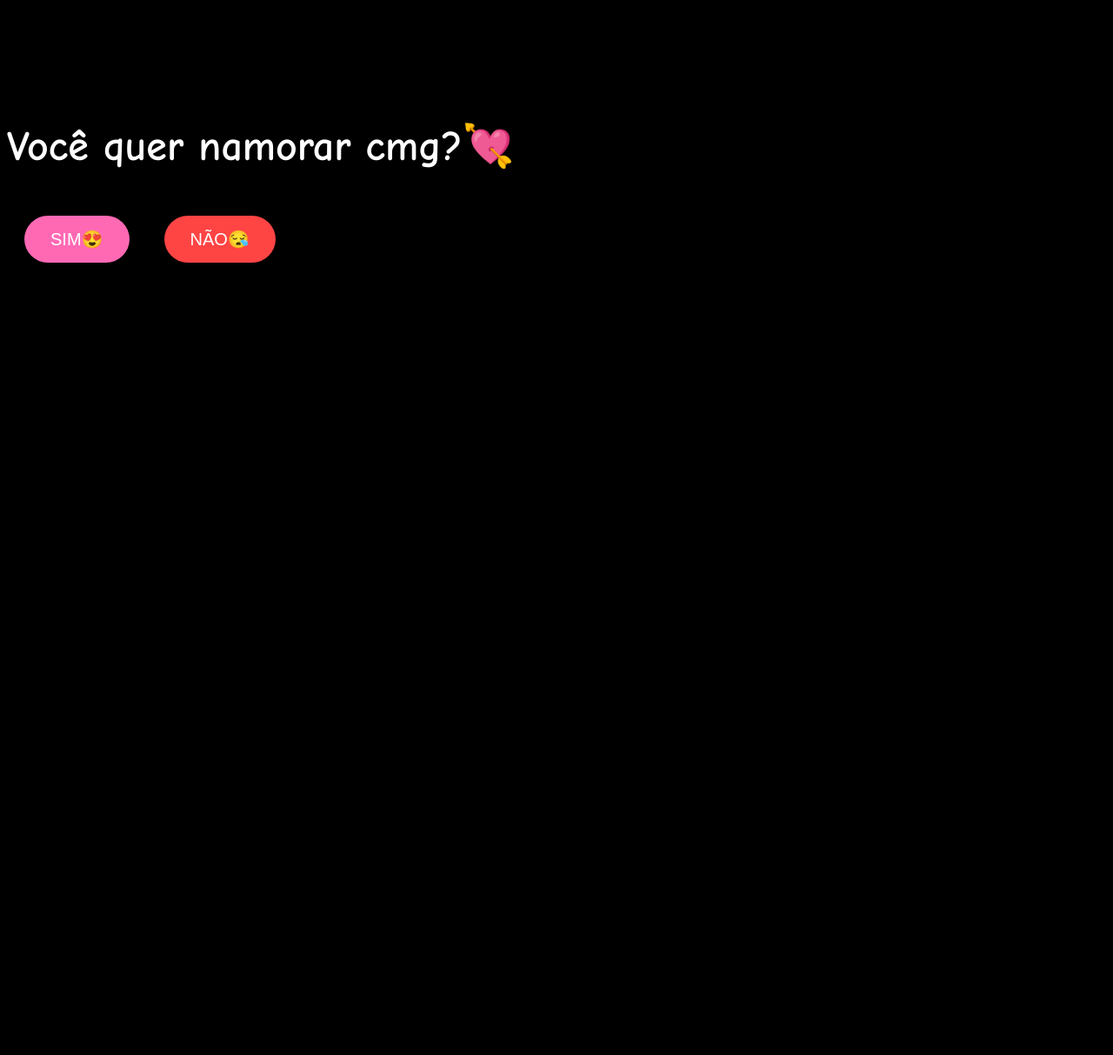
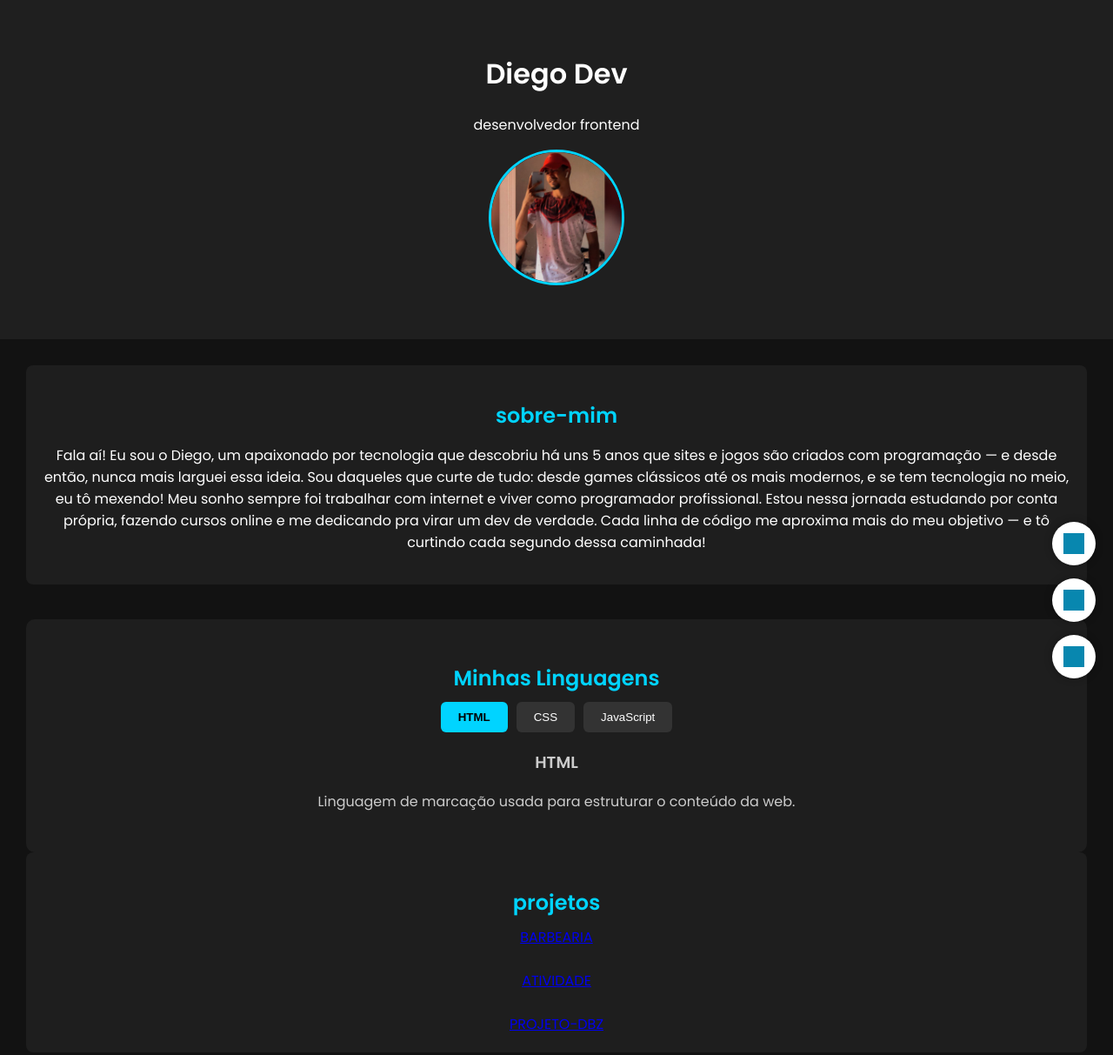
Before and after one commit to sitesdev56/meu-portfolio, a plain HTML site: page index.html in a window 1280 px wide. Shown: the top 1213 px of the page at 87% size. Before the commit the page ends 800 px from the top, so only its background shows below. Drawn offline with Linux system fonts and the light colour scheme; grey boxes are pictures that could not be loaded.

Commit message:
Add files via upload

```diff
--- a/index.html
+++ b/index.html
@@ -3,70 +3,91 @@
 
 <head>
     <meta charset="UTF-8">
-    <meta name="viewport" content="width=device-width, initial-scale=1.0">
-    <title>Pedido Fofo💖</title>
-    <style>
-        body {
-            font-family: 'comic sans ms', cursive, sans-serif;
-            background: black;
-            background-size: cover;
-            color: white;
-            padding-top: 100px;
-            position: relative;
-        }
+    <title>meu portfolio</title>
+    <link rel="stylesheet" href="./src/css/style.css">
+    <link href="https://fonts.googleapis.com/css2?family=Poppins:wght@400;600&display=swap" rel="stylesheet">
 
-        h1 {
-            font-size: 3em;
-            text-shadow: 2px 2px 5px #000;
-        }
 
-        .btn {
-            padding: 15px 30px;
-            font-size: 20px;
-            border: none;
-            border-radius: 1000px;
-            cursor: pointer;
-            margin: 20px;
-            transition: 0.3s;
-        }
+</head>
 
-        .yes {
-            background-color: #ff69b4;
-            /* Verde */
-            color: white;
+<body>
 
-        }
 
-        .no {
-            background-color: #ff4444;
-            /* Vermelho */
-            color: white;
-            position: absolute;
-        }
+    <header class="cabecalho">
+        <h1>Diego Dev</h1>
+        <p class="subtitulo">desenvolvedor frontend</p>
+
+        <img class="foto-perfil" src="./src/imagem/potfolio.jpg" alt="foto de Diego">
+    </header>
+
+    <main class="conteudo-principal">
+        <div class="secao sobre-mim">
+            <h2 class="titulo-secao">sobre-mim</h2>
+            <p>Fala aí! Eu sou o Diego, um apaixonado por tecnologia que descobriu há uns 5 anos que sites e jogos são criados com programação — e desde então, nunca mais larguei essa ideia.
+
+                Sou daqueles que curte de tudo: desde games clássicos até os mais modernos, e se tem tecnologia no meio, eu tô mexendo!
+
+                Meu sonho sempre foi trabalhar com internet e viver como programador profissional. Estou nessa jornada estudando por conta própria, fazendo cursos online e me dedicando pra virar um dev de verdade. Cada linha de código me aproxima mais do meu objetivo — e tô curtindo cada segundo dessa caminhada!</p>
+        </div>
+
+        <div class="linguagens">
+            <h2 class="titulo-secao">Minhas Linguagens</h2>
+
+            <div class="botoes-linguagens">
+                <button class="botao-linguagem selecionado" data-linguagem="html">HTML</button>
+                <button class="botao-linguagem" data-linguagem="css">CSS</button>
+                <button class="botao-linguagem" data-linguagem="js">JavaScript</button>
+            </div>
+
+            <div class="conteudos-linguagens">
+                <div class="conteudo ativo" id="html">
+                    <h3>HTML</h3>
+                    <p>Linguagem de marcação usada para estruturar o conteúdo da web.</p>
+                </div>
+
+                <div class="conteudo" id="css">
+                    <h3>CSS</h3>
+                    <p>Folhas de estilo que controlam o visual (cores, layout, fontes, etc).</p>
+                </div>
+
+                <div class="conteudo" id="js">
+                    <h3>JavaScript</h3>
+                    <p>Linguagem de programação que dá vida à página — interatividade, animações, etc.</p>
+                </div>
+            </div>
+        </div>
+
+
+        <div class="secao projeto">
+            <h2 class="titulo-secao">projetos</h2>
+            <a href="https://sitesdev56.github.io/barbearia_gabriel.com-/">BARBEARIA</a>
+            <br> <br>
+            <a href="https://sitesdev56.github.io/atividade-dirigida-3-ano.com/">ATIVIDADE</a>
+            <br> <br>
+            <a href="https://sitesdev56.github.io/projeto-DBZ.Dls/">PROJETO-DBZ</a>
+        </div>
+    </main>
 
 
 
+    <footer class=" rodape">
+        <p>&copy; 2025 - Diego Dev</p>
+    </footer>
 
-    </style>
-</head>
-
-<body>
-    <h1>Você quer namorar cmg?💘</h1>
-    <a href="sim.html"> <button class="btn yes">SIM😍</button></a>
-    <button class="btn no" id="noBtn">NÃO😪</button>
-    <script>
-        // Função para mover o botão "NÃO" para uma posição aleatória
-        const nobtn = document.getElementById('noBtn');
-        noBtn.addEventListener('mouseover',()=> {
-            const x = Math.random() * (window.innerWidth - 100);
-            const y = Math.random() * (window.innerHeight- 50);
-            // Ajusta a posição do botão para que ele não saia da tela
-            nobtn.style.left = x + 'px';
-            nobtn.style.top = y + 'px';
-        });
-    </script>
+    <div class="icones-flutuantes">
+        <a href="https://wa.me/5577999834426" target="_blank" class="icone whatsapp">
+          <img src="https://cdn.jsdelivr.net/gh/simple-icons/simple-icons/icons/whatsapp.svg" alt="WhatsApp">
+        </a>
+        <a href="https://instagram.com/devdih_ofc" target="_blank" class="icone instagram">
+          <img src="https://cdn.jsdelivr.net/gh/simple-icons/simple-icons/icons/instagram.svg" alt="Instagram">
+        </a>
+        <a href="mailto:diegoxiaomi56@gmail.com" class="icone email">
+          <img src="https://cdn.jsdelivr.net/gh/simple-icons/simple-icons/icons/gmail.svg" alt="E-mail">
+        </a>
+      </div>
 
 
+    <script src="./src/script.js"></script>
+
 </body>
-
 </html>
```
